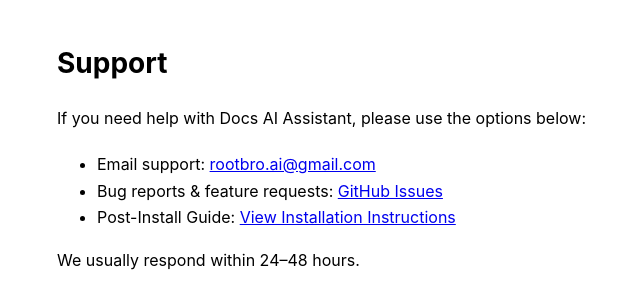
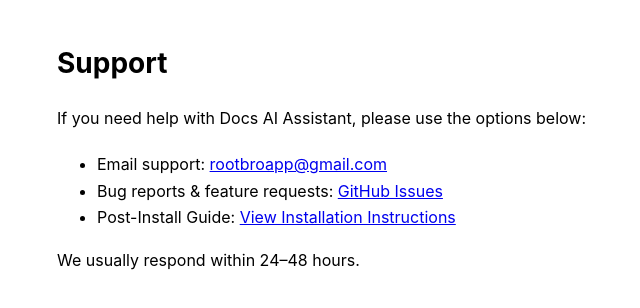
Before and after one commit to drrootBro/google-ai-assistant, a plain HTML site: page support.html in a window 1280 px wide. Shown: the full height of the page, 203-843 px from the left. Drawn offline with Linux system fonts and the light colour scheme.

Commit message:
Update support email address in support.html

```diff
--- a/support.html
+++ b/support.html
@@ -17,7 +17,7 @@
 
 <ul>
   <li>Email support:
-    <a href="mailto:rootbro.ai@gmail.com">rootbro.ai@gmail.com</a>
+    <a href="mailto:rootbroapp@gmail.com">rootbroapp@gmail.com</a>
   </li>
 
   <li>Bug reports & feature requests:
```
